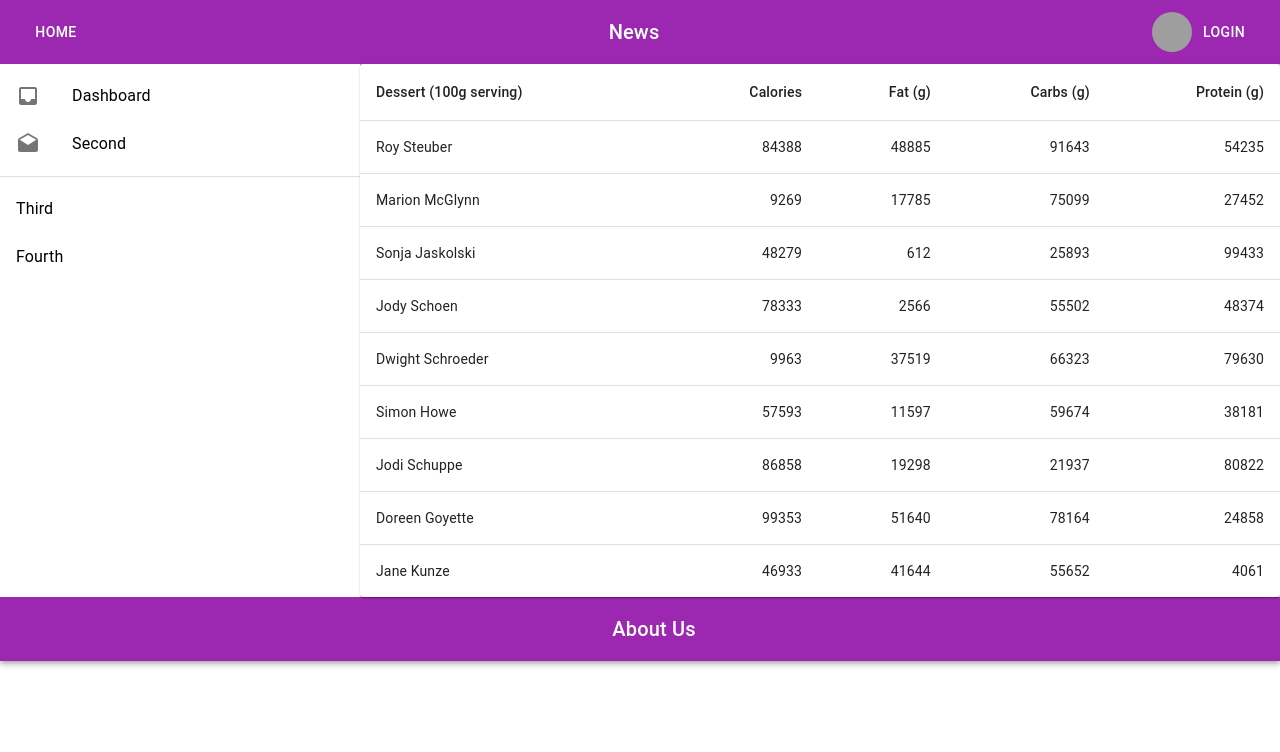
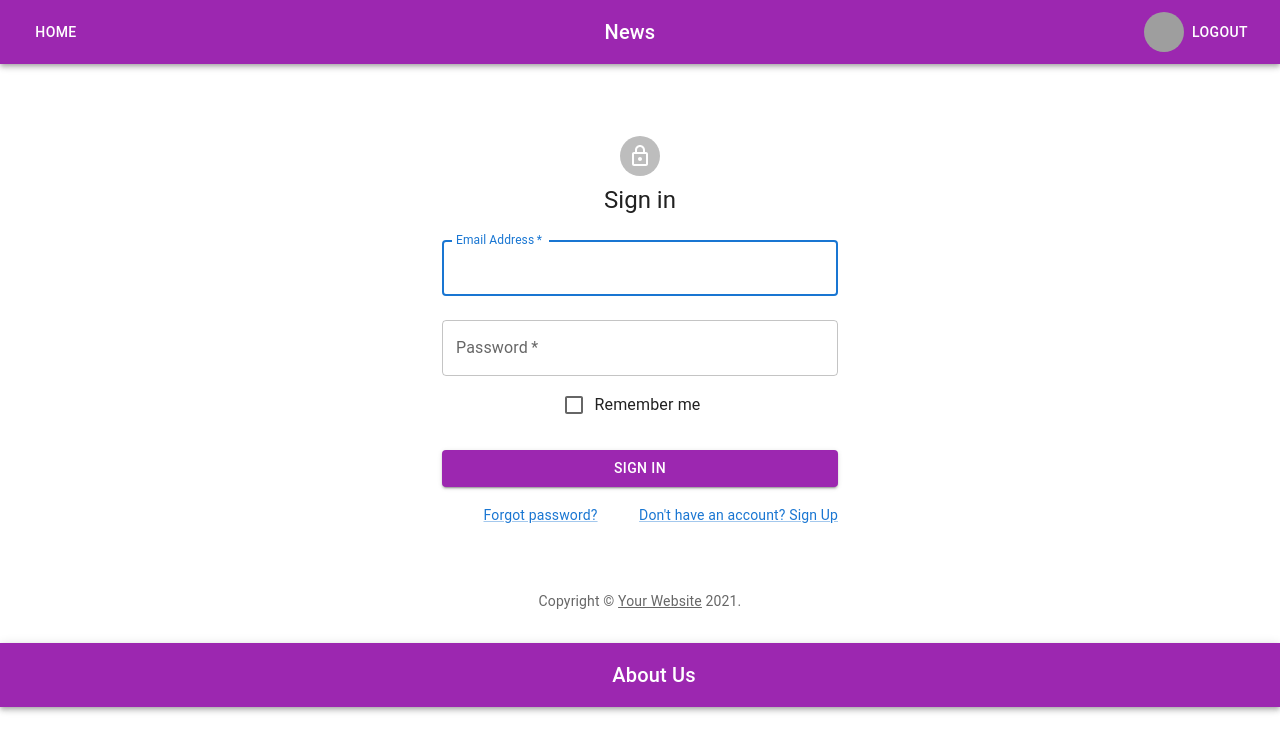
Before and after one commit to Balu567/myReact, a React (Create React App) app: page / in a window 1280 px wide. Shown: the top 752 px of the page. Built offline with nearby package versions, Linux system fonts and the light colour scheme; grey boxes are pictures that could not be loaded.

Commit message:
login and routing done fix

```diff
--- a/src/App.js
+++ b/src/App.js
@@ -10,21 +10,30 @@ import {
   Switch,
   Link,
 } from "react-router-dom";
+
+import CssBaseline from "@mui/material/CssBaseline";
+
 import Dashboard from "./Dashboard";
 import SideMenu from "./SideMenu";
 import Layout from "./Layout";
+import Login from "./Login";
+import Logout from "./Logout";
 
 function App() {
   return (
     <div className="App">
-      <Layout>
-        <Router>
-          <Routes>
-            <Route path="/" element={<Details />} />
-            <Route path="/dashboard" element={<Dashboard />} />
-          </Routes>
-        </Router>
-      </Layout>
+      <Router>
+        <CssBaseline>
+          <Layout>
+            <Routes>
+              <Route path="/" element={<Login />} />
+              <Route path="/detail" element={<Details />} />
+              <Route path="/dashboard" element={<Dashboard />} />
+              <Route path="/logout" element={<Logout />} />
+            </Routes>
+          </Layout>
+        </CssBaseline>
+      </Router>
     </div>
   );
 }
--- a/src/Details/index.js
+++ b/src/Details/index.js
@@ -1,4 +1,4 @@
-import * as React from "react";
+import React, { useState } from "react";
 import Table from "@mui/material/Table";
 import TableBody from "@mui/material/TableBody";
 import TableCell from "@mui/material/TableCell";
@@ -6,6 +6,7 @@ import TableContainer from "@mui/material/TableContainer";
 import TableHead from "@mui/material/TableHead";
 import TableRow from "@mui/material/TableRow";
 import Paper from "@mui/material/Paper";
+import CssBaseline from "@mui/material/CssBaseline";
 
 import "../style.css";
 
@@ -27,10 +28,13 @@ const rows = [
 console.log(newdata);
 
 function Details() {
+  const [word, setWord] = useState("Balu");
+  console.log(word);
   return (
     <div>
-      <div class="rowC">
-        <SideMenu />
+      <CssBaseline>
+        <div class="rowC" maxWidth="xs">
+          <SideMenu changeWord={(word) => setWord(word)} />
           <TableContainer component={Paper}>
             <Table sx={{ minWidth: 650 }} aria-label="simple table">
               <TableHead>
@@ -61,6 +65,7 @@ function Details() {
             </Table>
           </TableContainer>
         </div>
+      </CssBaseline>
     </div>
   );
 }
--- a/src/Header/index.js
+++ b/src/Header/index.js
@@ -10,24 +10,25 @@ import Avatar from "@mui/material/Avatar";
 import Stack from "@mui/material/Stack";
 import theme from "../theme";
 
-import { useNavigate, NavLink } from "react-router-dom";
+import { useNavigate } from "react-router-dom";
 
 function Header() {
-  // let navigate = useNavigate();
+  let navigate = useNavigate();
 
-  // async function handleSubmit(event) {
-  //   event.preventDefault();
-  //   // navigate("/");
-  // }
+  async function handleSubmit(event) {
+    event.preventDefault();
+    navigate("/logout", { replace: true });
+  }
+  async function toHome(event) {
+    event.preventDefault();
+    navigate("/");
+  }
 
   return (
     <Box sx={{ flexGrow: 1 }}>
       <AppBar position="static" color="secondary">
         <Toolbar>
-          <Button
-            color="inherit"
-            onclick={<NavLink exact activeClassName="active" to="/" />}
-          >
+          <Button color="inherit" onClick={toHome}>
             Home
           </Button>
           <IconButton
@@ -43,7 +44,9 @@ function Header() {
           <Stack direction="row" spacing={2}>
             <Avatar alt="Balaraju" src="../static/images/butterfly.jpg" />
           </Stack>
-          <Button color="inherit">Login</Button>
+          <Button color="inherit" onClick={handleSubmit}>
+            logout
+          </Button>
         </Toolbar>
       </AppBar>
     </Box>
--- /dev/null
+++ b/src/Login/index.js
@@ -0,0 +1,126 @@
+import * as React from "react";
+import Avatar from "@mui/material/Avatar";
+import Button from "@mui/material/Button";
+import CssBaseline from "@mui/material/CssBaseline";
+import TextField from "@mui/material/TextField";
+import FormControlLabel from "@mui/material/FormControlLabel";
+import Checkbox from "@mui/material/Checkbox";
+import Link from "@mui/material/Link";
+import Grid from "@mui/material/Grid";
+import Box from "@mui/material/Box";
+import LockOutlinedIcon from "@mui/icons-material/LockOutlined";
+import Typography from "@mui/material/Typography";
+import Container from "@mui/material/Container";
+import { createTheme, ThemeProvider } from "@mui/material/styles";
+import { useNavigate } from "react-router-dom";
+//import theme from "../theme";
+
+function Copyright(props) {
+  return (
+    <Typography
+      variant="body2"
+      color="text.secondary"
+      align="center"
+      {...props}
+    >
+      {"Copyright © "}
+      <Link color="inherit" href="https://mui.com/">
+        Your Website
+      </Link>{" "}
+      {new Date().getFullYear()}
+      {"."}
+    </Typography>
+  );
+}
+
+const theme = createTheme();
+
+export default function Login() {
+  let navigate = useNavigate();
+  const handleSubmit = (event) => {
+    event.preventDefault();
+    const data = new FormData(event.currentTarget);
+    navigate("/detail");
+    // eslint-disable-next-line no-console
+    console.log({
+      email: data.get("email"),
+      password: data.get("password"),
+    });
+  };
+
+  return (
+    <ThemeProvider theme={theme}>
+      <Container component="main" maxWidth="xs">
+        <CssBaseline />
+        <Box
+          sx={{
+            marginTop: 8,
+            display: "flex",
+            flexDirection: "column",
+            alignItems: "center",
+          }}
+        >
+          <Avatar sx={{ m: 1, bgcolor: "secondary" }}>
+            <LockOutlinedIcon />
+          </Avatar>
+          <Typography component="h1" variant="h5">
+            Sign in
+          </Typography>
+          <Box
+            component="form"
+            onSubmit={handleSubmit}
+            noValidate
+            sx={{ mt: 1 }}
+          >
+            <TextField
+              margin="normal"
+              required
+              fullWidth
+              id="email"
+              label="Email Address"
+              name="email"
+              autoComplete="email"
+              autoFocus
+            />
+            <TextField
+              margin="normal"
+              required
+              fullWidth
+              name="password"
+              label="Password"
+              type="password"
+              id="password"
+              autoComplete="current-password"
+            />
+            <FormControlLabel
+              control={<Checkbox value="remember" color="secondary" />}
+              label="Remember me"
+            />
+            <Button
+              type="submit"
+              fullWidth
+              variant="contained"
+              color="secondary"
+              sx={{ mt: 3, mb: 2 }}
+            >
+              Sign In
+            </Button>
+            <Grid container>
+              <Grid item xs>
+                <Link href="#" variant="body2">
+                  Forgot password?
+                </Link>
+              </Grid>
+              <Grid item>
+                <Link href="#" variant="body2">
+                  {"Don't have an account? Sign Up"}
+                </Link>
+              </Grid>
+            </Grid>
+          </Box>
+        </Box>
+        <Copyright sx={{ mt: 8, mb: 4 }} />
+      </Container>
+    </ThemeProvider>
+  );
+}
--- /dev/null
+++ b/src/Logout/index.js
@@ -0,0 +1,10 @@
+import React from "react";
+
+import theme from "../theme";
+export default function Logout() {
+  return (
+    <div variant="h3" align="center" color="primary">
+      <h1>This is logout</h1>
+    </div>
+  );
+}
--- a/src/SideMenu/index.js
+++ b/src/SideMenu/index.js
@@ -13,12 +13,17 @@ import { useNavigate } from "react-router-dom";
 import InboxIcon from "@mui/icons-material/Inbox";
 import DraftsIcon from "@mui/icons-material/Drafts";
 
-function SideMenu() {
+function SideMenu(props) {
   let navigate = useNavigate();
 
   async function handleSubmit(event) {
     event.preventDefault();
     navigate("/Dashboard");
+  }
+
+  async function onChange(event) {
+    event.preventDefault();
+    props.changeWord("sra");
   }
   return (
     <>
@@ -36,7 +41,7 @@ function SideMenu() {
               </ListItemButton>
             </ListItem>
             <ListItem disablePadding>
-              <ListItemButton>
+              <ListItemButton onClick={onChange}>
                 <ListItemIcon>
                   <DraftsIcon />
                 </ListItemIcon>
```
Lines whose indentation alone changed are shown as unchanged.
